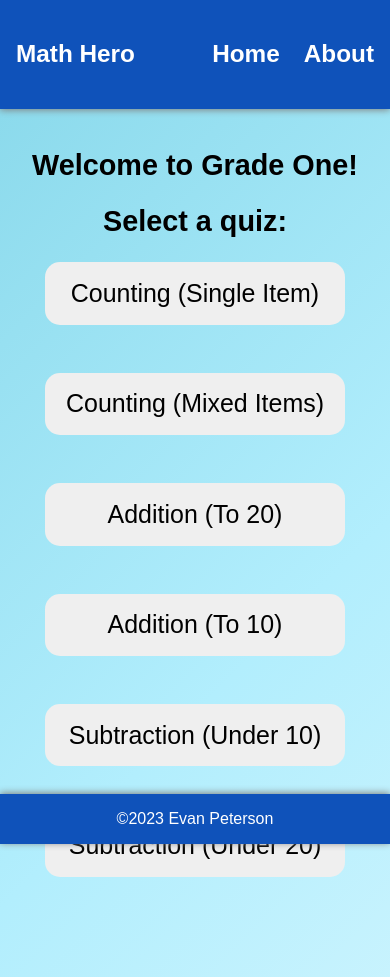
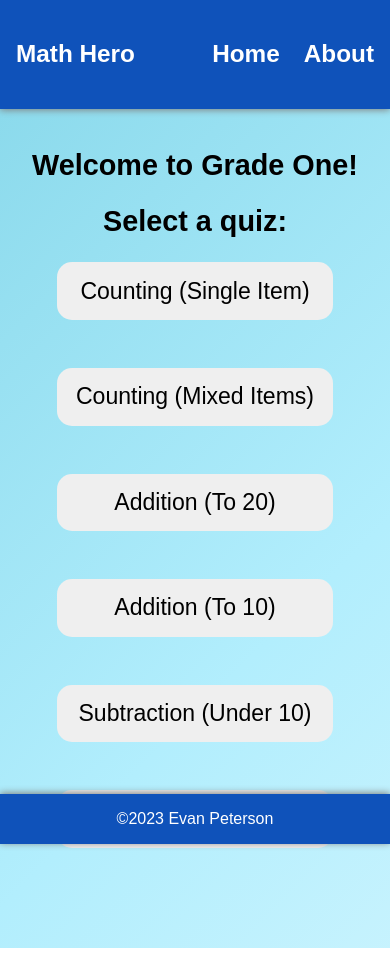
Before and after one commit to evan-desu/math-hero, a React (Create React App) app: page /grade1 in a window 390 px wide. After the commit the page ends 948 px from the top, so only its background shows below. Built offline with nearby package versions, Linux system fonts and the light colour scheme; a web font is replaced by a local one.

Commit message:
feat: change font size in GRadeOne quiz buttons

```diff
--- a/src/GradeOne/GradeOne.css
+++ b/src/GradeOne/GradeOne.css
@@ -47,7 +47,7 @@ button:hover {
     }
 
     .quiz-btn {
-        font-size: 1.3em;
+        font-size: 1.2em;
         color: black;
         border: none;
         border-radius: 15px;
```
